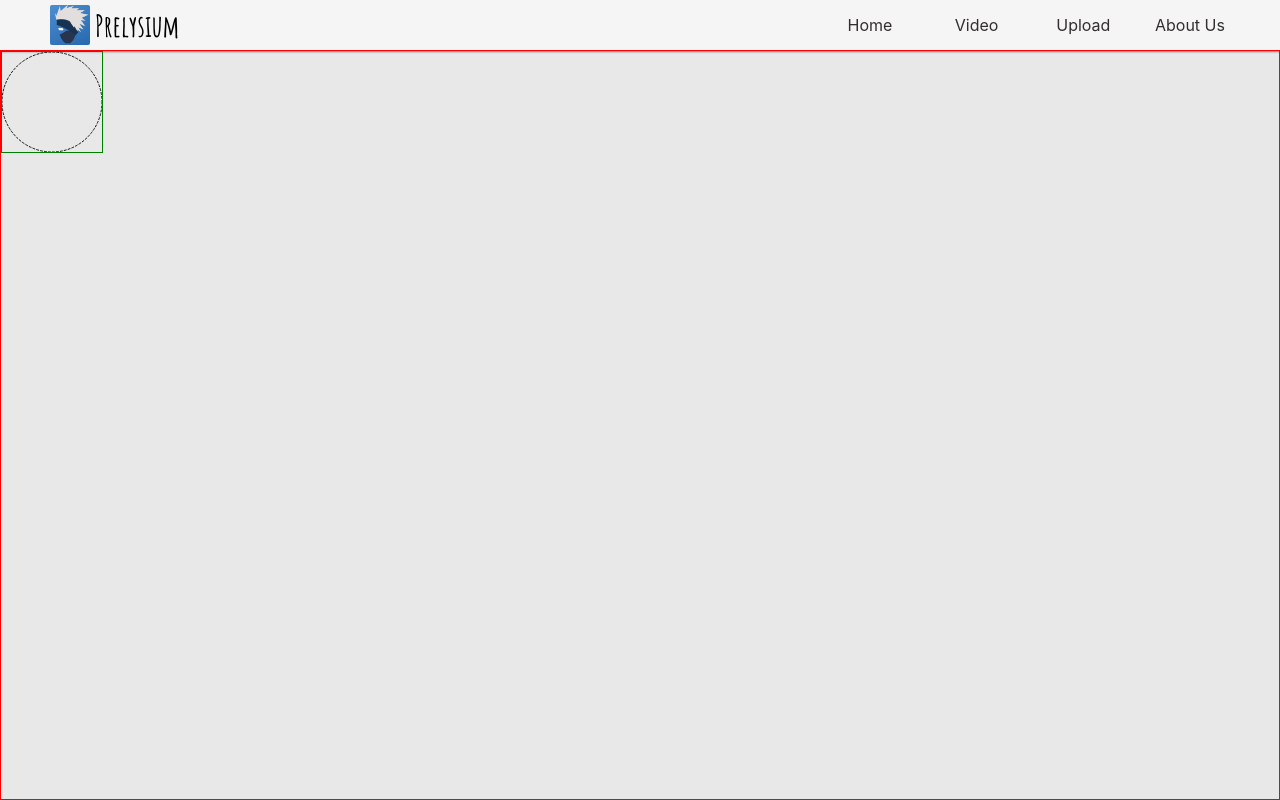
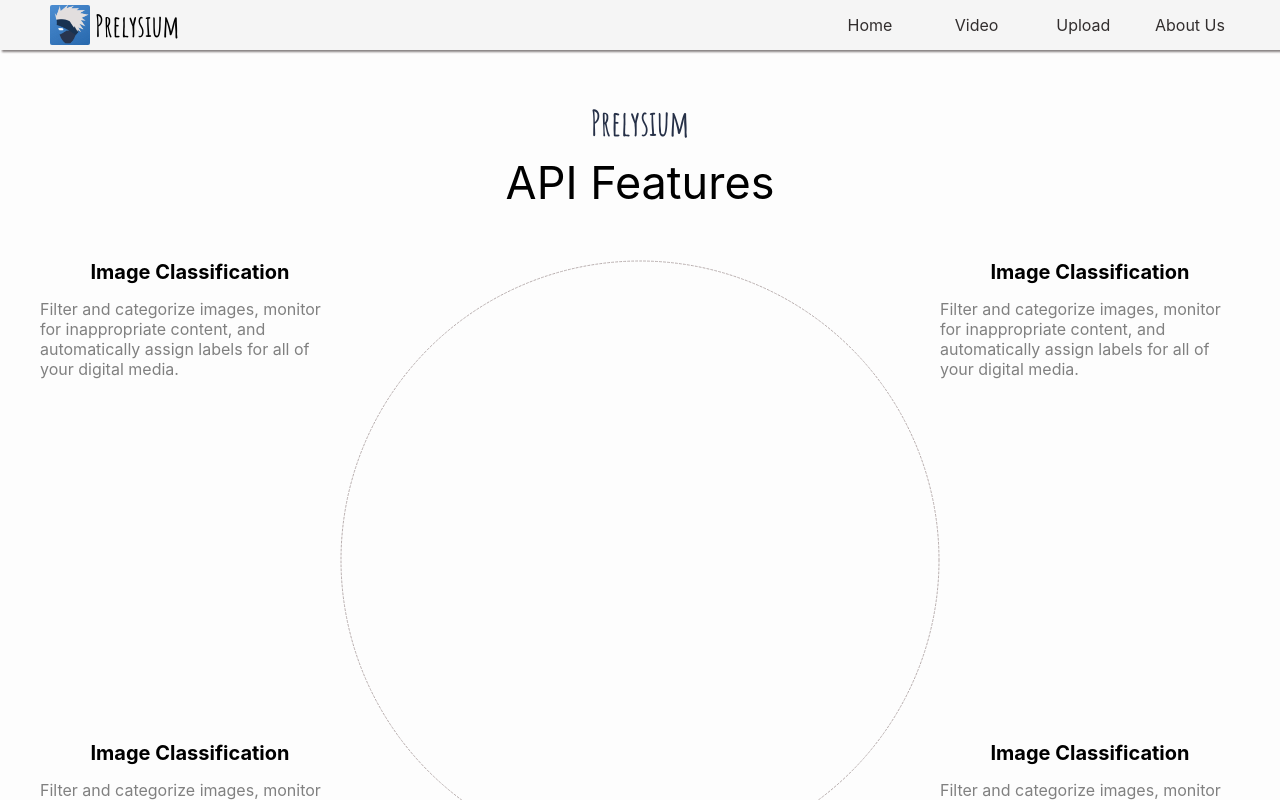
Before and after one commit to Prelysium/facemask-frontend, a React app: page / in a window 1280 px wide. Built offline with nearby package versions, Linux system fonts and the light colour scheme.

Commit message:
home page snippets ready

```diff
--- /dev/null
+++ b/src/Components/Circle/Circle.js
@@ -0,0 +1,35 @@
+import React from "react";
+import styles from "./Circle.module.css"
+
+export default class Circle extends React.Component{
+
+    constructor(props) {
+        super(props);
+        this.circleColor = '#b7adad';
+    }
+
+    componentDidMount() {
+
+    }
+
+    render() {
+        return (<div className={styles.mainContainer}>
+                    <svg className={styles.svg} width={this.props.size} height={this.props.size}>
+                        <circle className={styles.mainCircle}
+                                id={'mainCircle'}
+                                r={this.props.size / 2 - 1}
+                                cx={this.props.size / 2}
+                                cy={this.props.size / 2}
+                                fill={'none'}
+                                stroke={this.circleColor}
+                                strokeDasharray={'2 2'}
+                                strokeLinecap="round"
+                                strokeLinejoin="round"
+                                strokeMiterlimit={50}
+                                strokeWidth={1}
+                        />
+
+                    </svg>
+                </div>);
+    }
+}
--- /dev/null
+++ b/src/Components/Circle/Circle.module.css
@@ -0,0 +1,23 @@
+.mainContainer{
+    width: 600px;
+    height: 600px;
+}
+
+.svg{
+}
+
+.mainCircle{
+}
+
+@keyframes circleProgress {
+    from {width: 0}
+    to {width: 150px}
+}
+
+.fill{
+    animation: circleProgress 10s;
+}
+/*
+#rectClip rect{
+    animation: circleProgress 10s;
+}*/
--- a/src/Components/HomeComponent/HomeComponent.js
+++ b/src/Components/HomeComponent/HomeComponent.js
@@ -1,25 +1,44 @@
 import React from "react";
 import styles from './HomeComponent.module.css'
+import Circle from "../Circle/Circle";
+
+const TextItem = (props) => (
+    <div className={styles.textItem}>
+        <div className={styles.textItemTitle}>
+            {props.title}
+        </div>
+        <div className={styles.textItemBody}>
+            {props.text}
+        </div>
+    </div>);
 
 export default class HomeComponent extends React.Component{
     constructor(props) {
         super(props);
-
-
     }
 
     render(){
         return (<div className={styles.mainContainer}>
-                    <svg className={styles.svg} width={100} height={100}>
-                        <circle cx="50" cy="50" r="50"
-                                fill="none"
-                                stroke='#000000'
-                                strokeDasharray="2 2 2 2"
-                                strokeLinecap="round"
-                                strokeLinejoin="round"
-                                strokeMiterlimit="50"
-                                opacity=".9"/>
-                    </svg>
+                    <div className={styles.title}>
+                        <span className={styles.companyName}>Prelysium</span>
+                        <span className={styles.apiFeatures}>API Features</span>
+                    </div>
+                    <div className={styles.middleContainer}>
+                        <div className={`${styles.leftTexts} ${styles.texts}`}>
+                            <TextItem title={"Image Classification"} text={"Filter and categorize images, monitor for inappropriate content, and automatically assign labels for all of your digital media."}/>
+                            <TextItem title={"Image Classification"} text={"Filter and categorize images, monitor for inappropriate content, and automatically assign labels for all of your digital media."}/>
+
+                        </div>
+                        <Circle size={600}/>
+                        <div className={`${styles.rightTexts} ${styles.texts}`}>
+                            <TextItem title={"Image Classification"} text={"Filter and categorize images, monitor for inappropriate content, and automatically assign labels for all of your digital media."}/>
+                            <TextItem title={"Image Classification"} text={"Filter and categorize images, monitor for inappropriate content, and automatically assign labels for all of your digital media."}/>
+                        </div>
+                    </div>
+
+                    <div className={styles.emptySpace}>
+                        ...
+                     </div>
                 </div>);
     }
 }
--- a/src/Components/HomeComponent/HomeComponent.module.css
+++ b/src/Components/HomeComponent/HomeComponent.module.css
@@ -1,12 +1,89 @@
 .mainContainer{
-    border: 1px solid red;
 
     width: 100%;
 
     box-sizing: border-box;
     flex: 1;
+
+    overflow-y: scroll;
+
+    display: flex;
+    flex-direction: column;
+    justify-content: start;
+    align-items: center;
 }
 
 .svg{
     border: 1px solid green;
 }
+
+
+.companyName{
+    font-family: 'Amatic SC', cursive;
+    font-size: 35px;
+    color: #263047;
+
+    margin-bottom: 10px;
+}
+
+.apiFeatures{
+    font-size: 45px;
+}
+
+
+.title{
+
+    display: flex;
+    flex-direction: column;
+    justify-content: center;
+    align-items: center;
+
+    margin-top: 50px;
+    margin-bottom: 50px;
+}
+
+.emptySpace{
+    min-height: 500px;
+    height: 500px;
+
+}
+
+.middleContainer{
+    width: 100%;
+    display: flex;
+    justify-content: center;
+    align-items: stretch;
+
+}
+
+.rightTexts{
+}
+
+.texts{
+    display: flex;
+    flex-direction: column;
+
+    justify-content: space-between;
+}
+
+.leftTexts{
+}
+
+.textItemBody{
+    color: gray;
+    margin-top: 15px;
+}
+
+.textItemTitle{
+    font-size: 20px;
+    font-weight: bold;
+}
+
+.textItem{
+    display: flex;
+    flex-direction: column;
+    justify-content: center;
+    align-items: center;
+
+    max-width: 300px;
+}
--- a/src/Components/MainContainer/MainContainer.module.css
+++ b/src/Components/MainContainer/MainContainer.module.css
@@ -1,5 +1,5 @@
 .mainContainer{
-    background: #e8e8e8;
+    background: #fdfdfd;
 
     position: absolute;
     width: 100vw;
```
